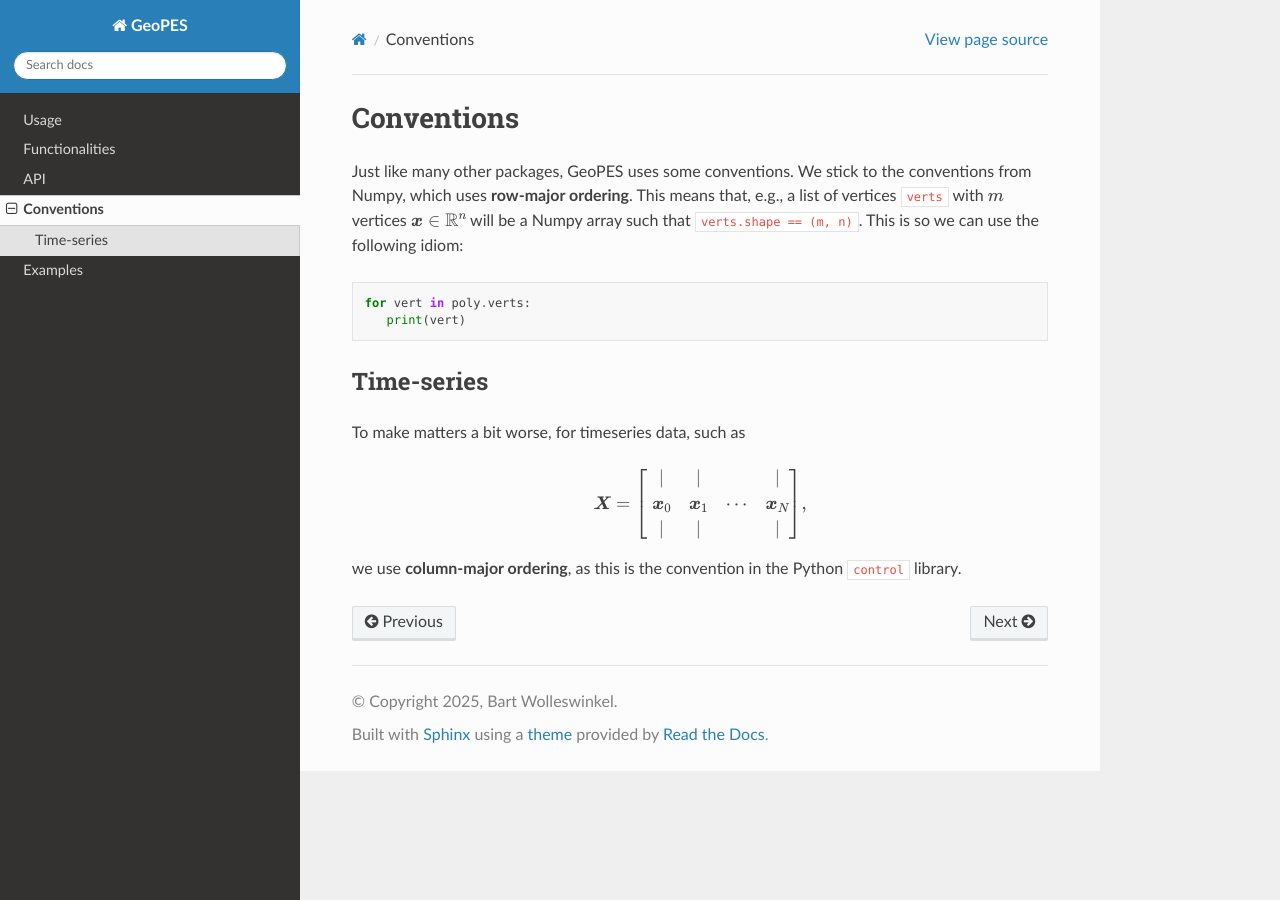
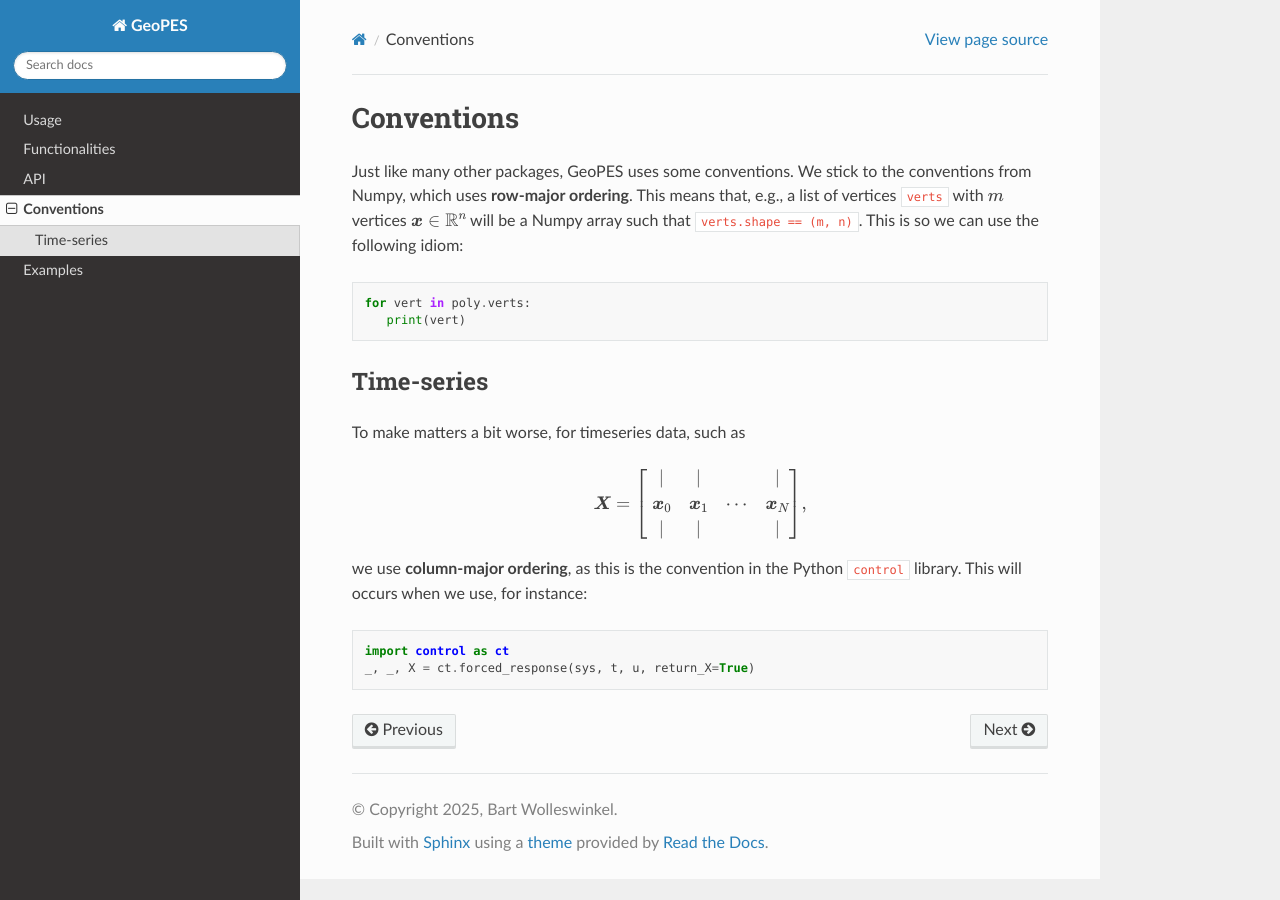
Before and after one commit to bwolleswinkel/geopes, a Sphinx documentation site: the page built from docs/source/conventions.rst, in a window 1280 px wide. Built offline with Sphinx 7.4.7 and the Read the Docs theme 3.1.0, drawn with Linux system fonts in a browser that asks for light colours.

Commit message:
Added piece of code to control convention

```diff
--- a/docs/source/conventions.rst
+++ b/docs/source/conventions.rst
@@ -14,4 +14,7 @@ To make matters a bit worse, for timeseries data, such as
 
 .. math:: \boldsymbol{X} = \begin{bmatrix} \vert & \vert & & \vert \\ \boldsymbol{x}_{0} & \boldsymbol{x}_{1} & \cdots & \boldsymbol{x}_{N} \\  \vert & \vert & & \vert \end{bmatrix},
 
-we use **column-major ordering**, as this is the convention in the Python ``control`` library.
+we use **column-major ordering**, as this is the convention in the Python ``control`` library. This will occurs when we use, for instance::
+
+   import control as ct
+   _, _, X = ct.forced_response(sys, t, u, return_X=True)
```
